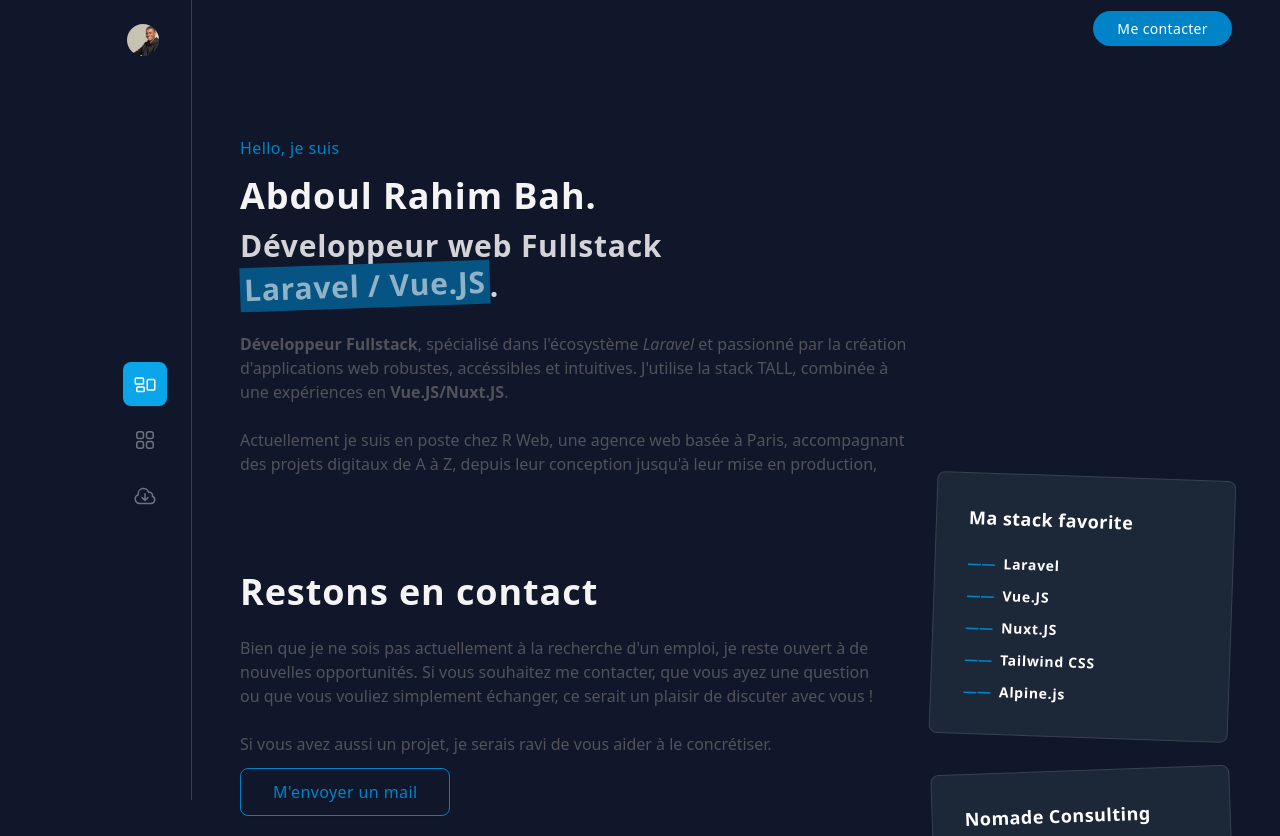
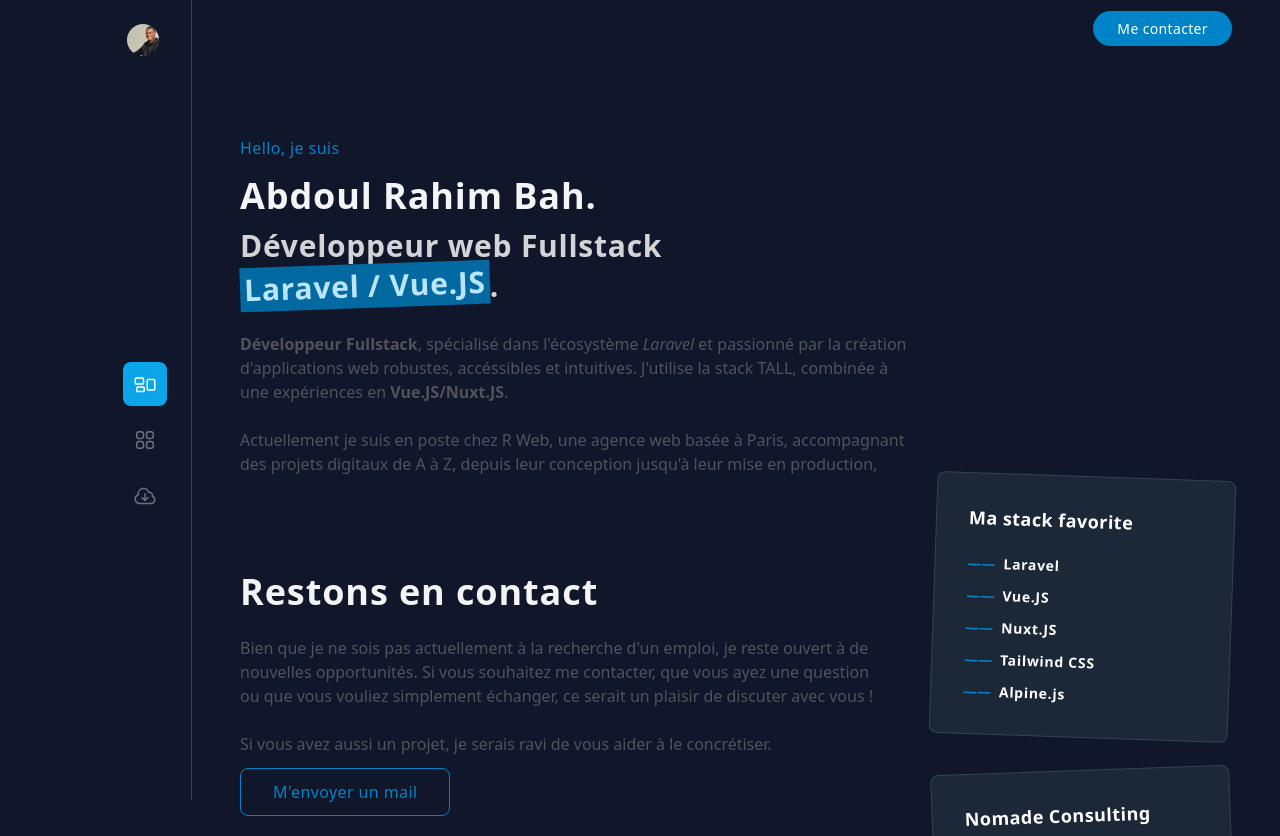
Before and after one commit to abdoul-rb/abdoulrahim, a Nuxt app: page / in a window 1280 px wide. Shown: the top 836 px of the page. Built offline with nearby package versions, Linux system fonts and the light colour scheme.

Commit message:
update favicon

```diff
--- a/nuxt.config.js
+++ b/nuxt.config.js
@@ -1,7 +1,7 @@
 export default {
   // Global page headers: https://go.nuxtjs.dev/config-head
   head: {
-    title: 'Développeur Fullstack Laravel / Vue.JS / Nuxt.JS',
+    title: 'Développeur Fullstack Laravel / Vue.JS',
     meta: [
       { charset: 'utf-8' },
       { name: 'viewport', content: 'width=device-width, initial-scale=1' },
--- a/pages/index.vue
+++ b/pages/index.vue
@@ -84,7 +84,7 @@
                         </div>
 
                         <h1 class="mt-3 text-2xl font-semibold tracking-wide text-zinc-300 sm:text-3xl tracking-wide leading-6">
-                            Développeur web Fullstack <span class="bg-sky-700 p-1 opacity-75 -rotate-2 text-sky-200 inline-block">Laravel / Vue.JS</span>.
+                            Développeur web Fullstack <span class="bg-sky-700 p-1 -rotate-2 text-sky-200 inline-block">Laravel / Vue.JS</span>.
                         </h1>
 
                         <p class="mt-6 text-base text-zinc-600 dark:text-zinc-400">
```
Also changed, not shown: 1 other file (tests, documents, lock files or other folders).
